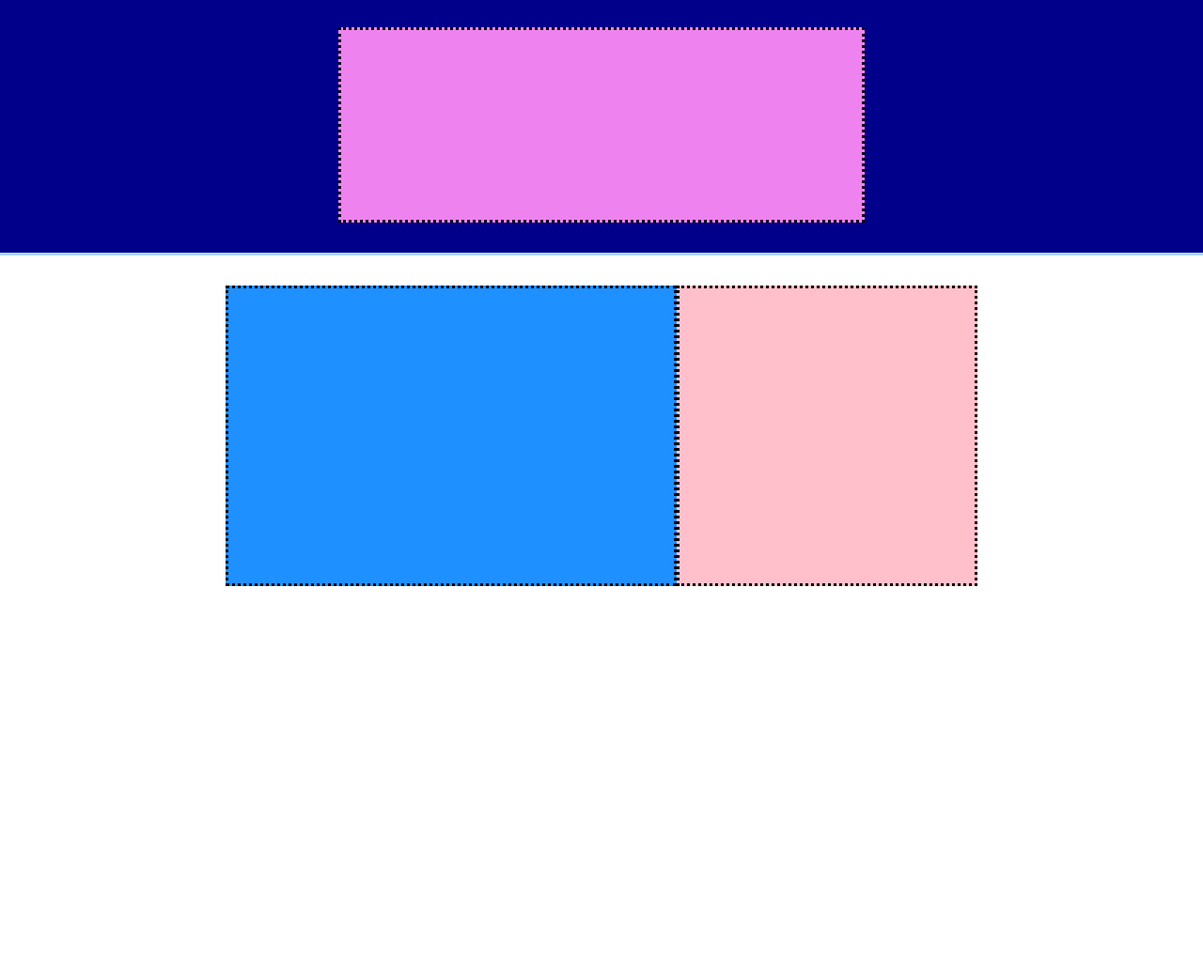
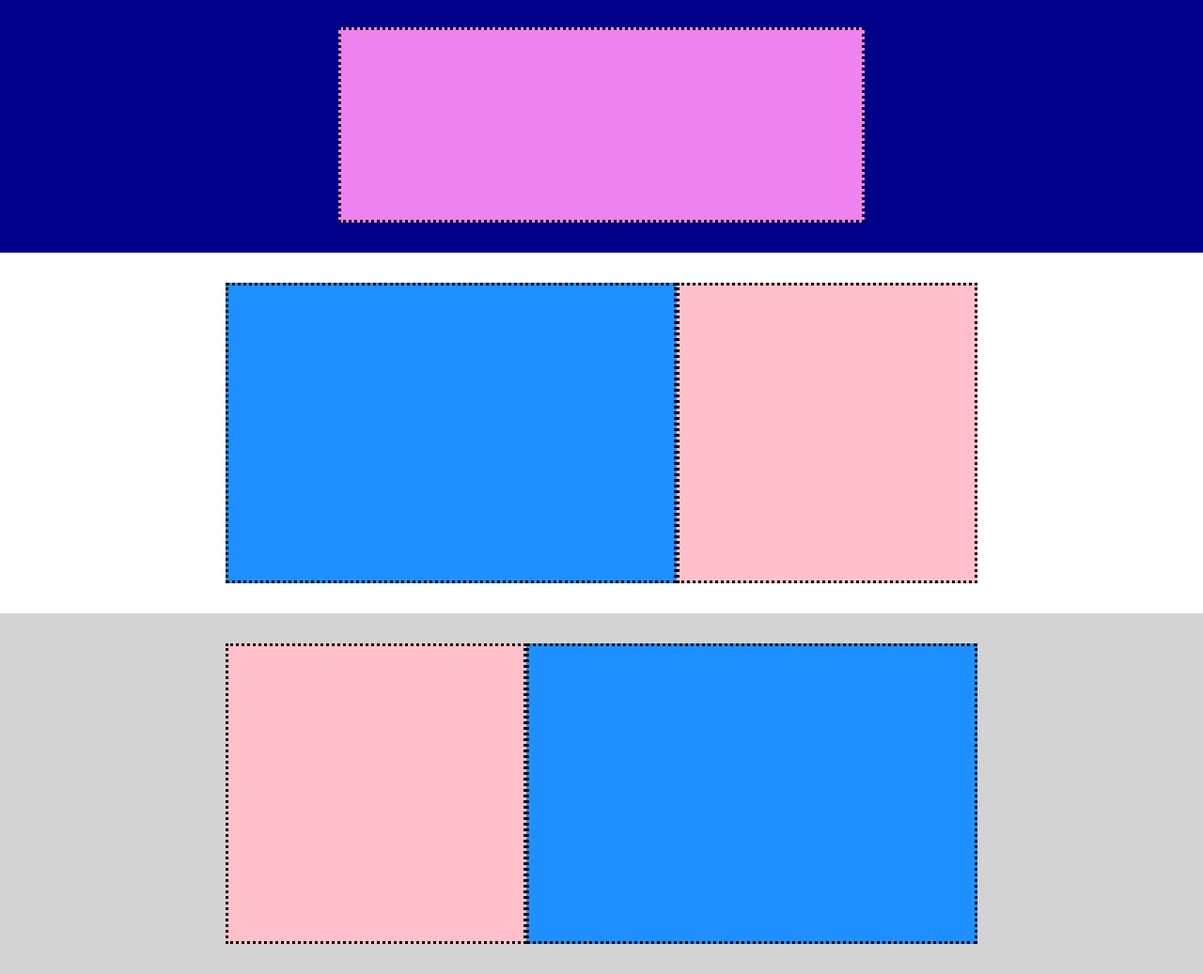
Before and after one commit to Mikee282828/htmlcss-struttura-discord, a plain HTML site: page index.html in a window 1280 px wide. Shown: the part 67-1104 px from the top of the page at 94% size. Before the commit the page ends 800 px from the top, so only its background shows below. Drawn offline with Linux system fonts and the light colour scheme.

Commit message:
vera terza sezione

```diff
--- a/css/style.css
+++ b/css/style.css
@@ -38,6 +38,9 @@
 .light_blue{
     background-color: rgb(30, 144, 255);
 }
+.grey{
+    background-color:rgb(211, 211, 211);
+}
 
 /************** prima sezione **********+*/
 
@@ -61,9 +64,7 @@
 .login{
     width:20%;
 }
-.container{
-    height:calc(17rem + 3px);
-}
+
 .container1{
     height:13rem;
     width:35rem;
@@ -81,3 +82,4 @@
 .container3{
     width:40%;
 }
+/***************** terza sezione ******************/
--- a/index.html
+++ b/index.html
@@ -18,7 +18,7 @@
         </header>
 
     </div>
-    <div class="container celeste">
+    <div class="celeste">
 
         <main class="flex-container blue">
             <div class="container1 fucsia"></div>
@@ -33,6 +33,14 @@
     </div>
 
 <!-- terza sezione -->
+    <div class="grey">
+
+        <div class="flex-container mid">
+            <div class="container3 pink"></div>
+            <div class="container2 light_blue"></div>
+        </div>
+
+    </div>
 
 </body>
 </html>
```
